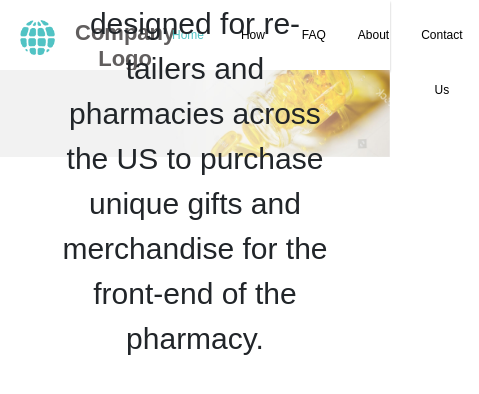
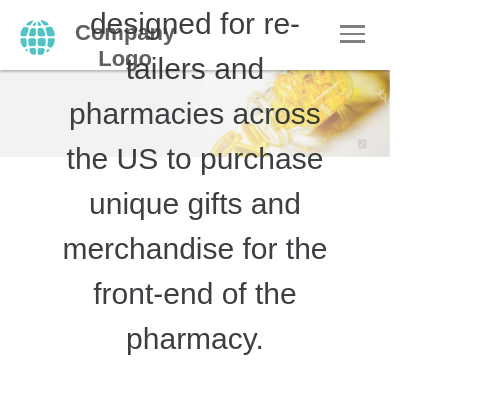
Before and after one commit to Mynameisvishal/htc-task, a React (Create React App) app: page / in a window 390 px wide. Shown: the top 394 px of the page, 479 px wide, since content can reach past the window. Built offline with nearby package versions, Linux system fonts and the light colour scheme.

Commit message:
responsive navbar

```diff
--- a/src/components/Banner.css
+++ b/src/components/Banner.css
@@ -11,6 +11,7 @@
     transform: translate(-50%,-50%);
     font-size: 30px;
     font-family: Arial, Helvetica, sans-serif;
+    opacity: 0.88;
 }
 
 .banner p span{
--- a/src/components/Navbar.css
+++ b/src/components/Navbar.css
@@ -1,10 +1,16 @@
+ .navbar__{
+    width: 100%;
+    display: flex;
+    flex-direction: column;
+    box-shadow: 0 2px 8px rgba(0, 0, 0, 0.945);
+ }
  nav{
     display: flex !important;
     width: 100vw;
     justify-content: space-between;
     height: 70px;
-    box-shadow: 0 2px 2px rgba(0, 0, 0, 0.267);
-
+    z-index: 10;
+    box-shadow: 0 2px 2px rgba(0, 0, 0, 0.239);
 }
 
 .nav__brand{
@@ -24,10 +30,15 @@
 
 .nav__links{
     display: flex;
-    /* float: right; */
     height: 100%;
-    /* width: 60%; */
     line-height: 55px;
+}
+.nav__linksDown{
+    display: flex;
+    display: none;
+    flex-direction: column;
+    box-shadow: 0 2px 2px rgba(0, 0, 0, 0.239);
+
 }
 
 .nav-link{
@@ -39,6 +50,32 @@
 .__active{
     color: #51c3c4 !important;
 }
-nav li{
+nav li,.nav__linksDown li {
     list-style: none;
 }
+.menu-bar{
+    display: none;
+    padding: 25px;
+    cursor: pointer;
+}
+.menu-line{
+    width: 25px;
+    height: 2.5px;
+    background-color: grey;
+    margin-bottom: 5px;
+}
+/* display__nav */
+.display__nav{
+    display: flex !important;
+}
+@media screen and (max-width: 772px) {
+    .menu-bar{
+        display: block;
+    }
+    .nav__links{
+        display: none;
+    }
+    .display__nav{
+        display: flex !important;
+    }
+  }
--- a/src/components/Navbar.js
+++ b/src/components/Navbar.js
@@ -1,16 +1,31 @@
-import React from 'react';
+import React,{useState} from 'react';
 import "./Navbar.css";
 import logo from '../images/Logo.png';
 // import {Form , Button,FormControl,Nav,NavDropdown} from "react-bootstrap";
 
 const Navbar=()=> {
+
+    const[smallScreen, setSmallScreen]=useState(true);
+    const displayToggle = ()=>{
+        setSmallScreen(prevSmallScreen=> !prevSmallScreen);
+        if(smallScreen){
+            document.querySelector('.nav__linksDown').style.display="flex";
+        }else{
+            document.querySelector('.nav__linksDown').style.display="none";
+        }
+    }
+
     return (
-        <div>
-
+        <div className="navbar__">
             <nav>
                 <div className="nav__brand">
                     <img src={logo} width="35px" alt="logo" height="35px" />
                     <h4>Company Logo</h4>
+                </div>
+                <div onClick={displayToggle} className="menu-bar">
+                    <div className="menu-line"></div>
+                    <div className="menu-line"></div>
+                    <div className="menu-line"></div>
                 </div>
                 <div className="nav__links">
                     <li className="nav-item">
@@ -40,6 +55,33 @@ const Navbar=()=> {
                     </li>
                 </div>
             </nav>
+            <div className="nav__linksDown">
+                    <li className="nav-item">
+                        <a className=" __active nav-link" href="/#">
+                            Home
+                        </a>
+                    </li>
+                    <li className="nav-item">
+                        <a className="nav-link" href="/#">
+                        How It Works
+                        </a>
+                    </li>
+                    <li className="nav-item">
+                        <a className="nav-link" href="/#">
+                            FAQ
+                        </a>
+                    </li>
+                    <li className="nav-item ">
+                        <a className="nav-link" href="/#">
+                            About Us
+                        </a>
+                    </li>
+                    <li className="nav-item ">
+                        <a className="nav-link" href="/#">
+                            Contact Us
+                        </a>
+                    </li>
+                </div>
         </div>
     )
 }
```
